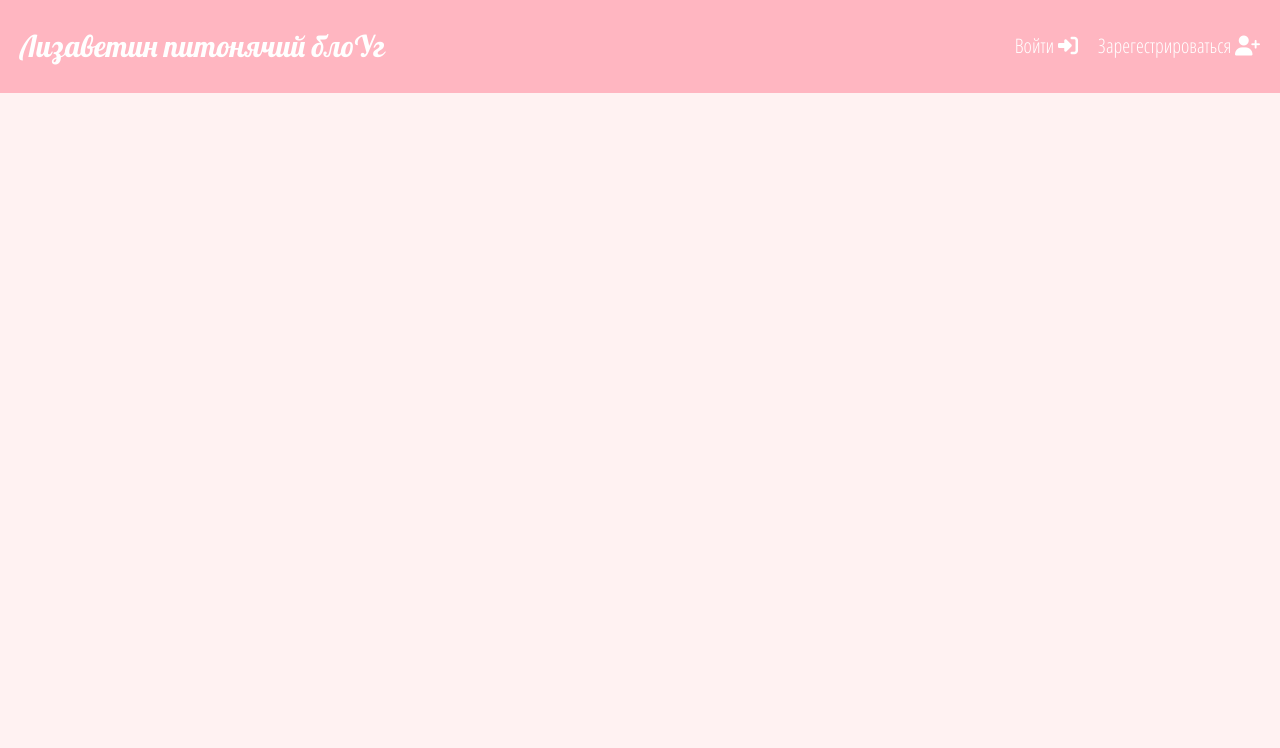
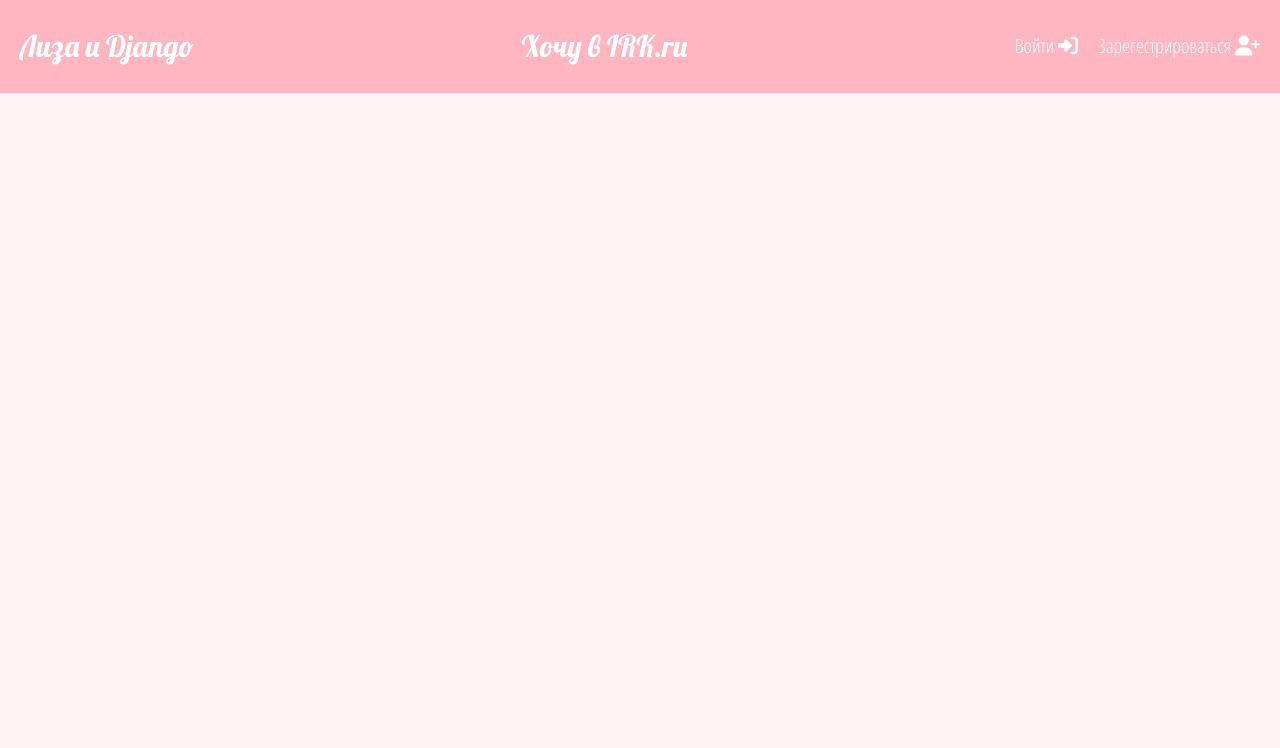
Before and after one commit to Lisaveta-K/djangoblog, a Django app: page / in a window 1280 px wide. Shown: the top 748 px of the page. Run offline with Django 3.2, Linux system fonts and the light colour scheme; data that the repository does not hold is empty; some libraries are stand-ins or nearby versions.

Commit message:
minor changes of temlate and styles

```diff
--- a/blog/static/css/blog.css
+++ b/blog/static/css/blog.css
@@ -67,11 +67,6 @@ header .header-auth {
   display: -moz-box;
   display: -ms-flexbox;
   display: flex;
-  -webkit-box-flex: 10;
-  -webkit-flex: 10 auto;
-     -moz-box-flex: 10;
-      -ms-flex: 10 auto;
-          flex: 10 auto;
   -webkit-box-pack: end;
   -webkit-justify-content: flex-end;
      -moz-box-pack: end;
--- a/blog/static/less/block/header.less
+++ b/blog/static/less/block/header.less
@@ -20,7 +20,6 @@ header {
 
 	.header-auth {
 		display: flex;
-		flex: 10 auto;
 		justify-content: flex-end;
 
 		&__item {
--- a/blog/templates/blog/base.html
+++ b/blog/templates/blog/base.html
@@ -15,7 +15,8 @@
 </head>
 <body>
 <header>
-	<div><a href="{% url 'post_list' %}"><h2>Лизаветин питонячий блоУг</h2></a></div>
+	<div><a href="{% url 'post_list' %}"><h2>Лиза и Django</h2></a></div>
+	<div><a href="{% url 'post_list' %}"><h2>Хочу в IRK.ru</h2></a></div>
 	{% if user.is_authenticated %}
 		<div class="header-auth">
 			<div class="header-auth__item"><a href="{% url 'post_new' %}" class="top-menu"><span class="glyphicon glyphicon-plus"></span> Добавить пост</a></div>
--- a/blog/templates/blog/post_list.html
+++ b/blog/templates/blog/post_list.html
@@ -14,7 +14,6 @@
 		   			<span>Дата публикации: {{ post.published_date|date:"d M Y" }}</span>
 		   			<h3><a href="{% url 'post_detail' pk=post.pk %}">{{ post.title }}</a></h3>
 		        	<div>{{ post.text|truncatechars:400|safe }}</div>
-		        	<b>Автор: {{ post.author }}</b>
 	        	</div>
 	   		</div>
 		{% endfor %}
```
